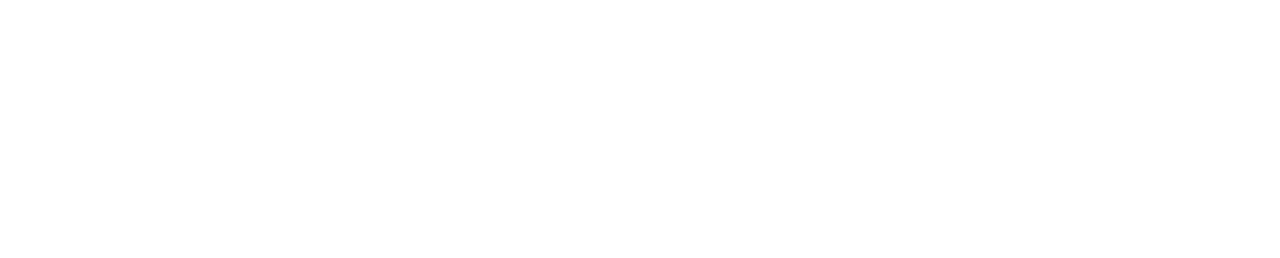
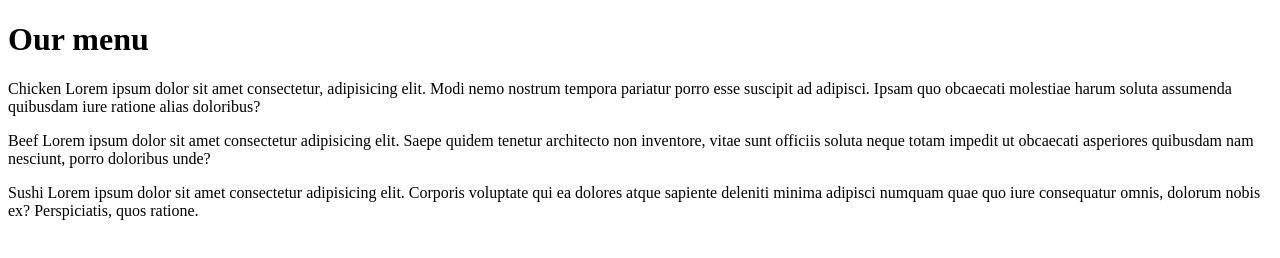
Before and after one commit to Kropyvianska/coursera-test, a plain HTML site: page mod2_solution/index.html in a window 1280 px wide. Drawn offline with Linux system fonts and the light colour scheme.

Commit message:
Update index.html

```diff
--- a/mod2_solution/index.html
+++ b/mod2_solution/index.html
@@ -2,11 +2,22 @@
 <html>
   <head>
     <meta charset="utf-8">
+    <meta name="viewport" content="width=device-width, initial-scale=1">
     <title>Module 2 solutions</title>
     <link rel="stylesheet" href="style.css">
   </head>
+  <body>
+    <h1>Our menu</h1>
 
-
-
+    <div class="row">
+      <div class="chicken"><p>Chicken Lorem ipsum dolor sit amet consectetur, adipisicing elit. Modi nemo nostrum tempora pariatur porro esse suscipit ad adipisci. Ipsam quo obcaecati molestiae harum soluta assumenda quibusdam iure ratione alias doloribus?
+        </p>
+        </div>
+      <div class="beef"><p>Beef Lorem ipsum dolor sit amet consectetur adipisicing elit. Saepe quidem tenetur architecto non inventore, vitae sunt officiis soluta neque totam impedit ut obcaecati asperiores quibusdam nam nesciunt, porro doloribus unde?</p></div>
+    </div>
+    <div class="row">
+      <div class="sushi"><p>Sushi Lorem ipsum dolor sit amet consectetur adipisicing elit. Corporis voluptate qui ea dolores atque sapiente deleniti minima adipisci numquam quae quo iure consequatur omnis, dolorum nobis ex? Perspiciatis, quos ratione.</p></div>
+    </div>
+  </body>
 
 </html>
```
